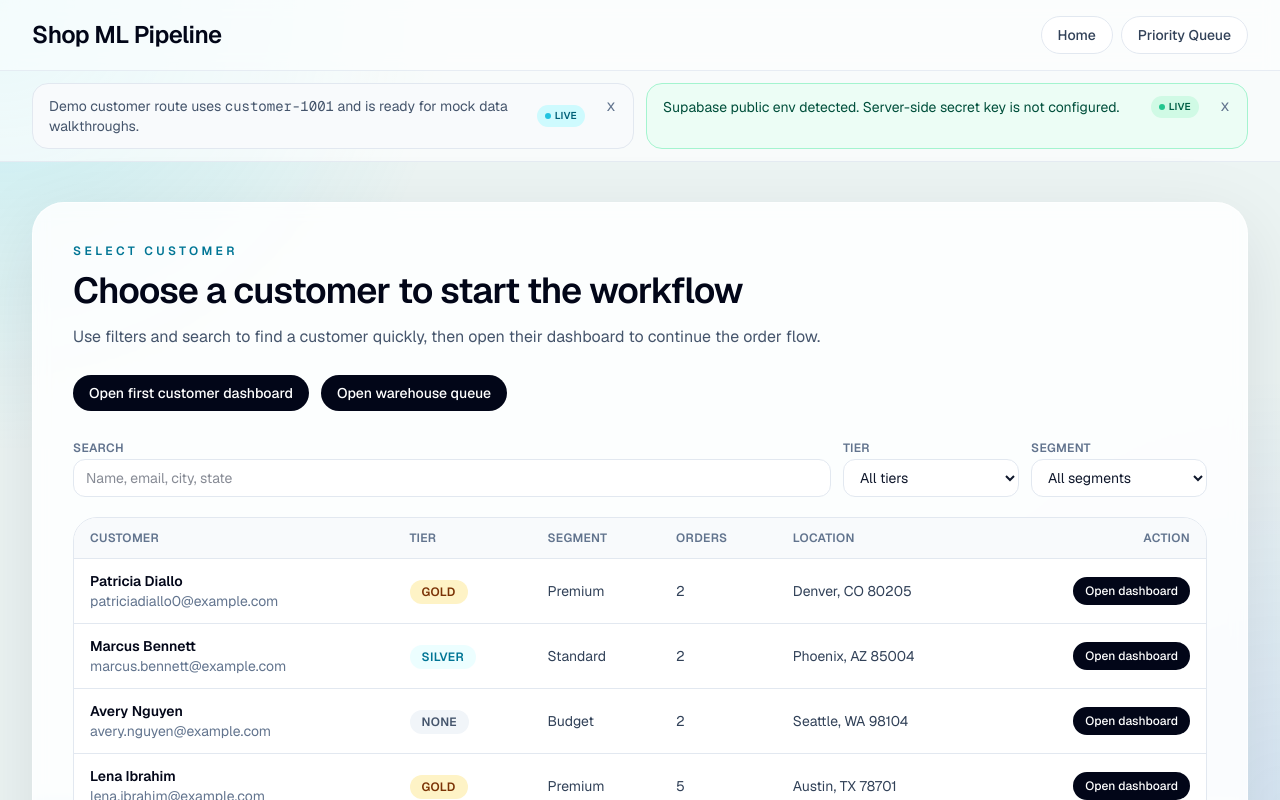
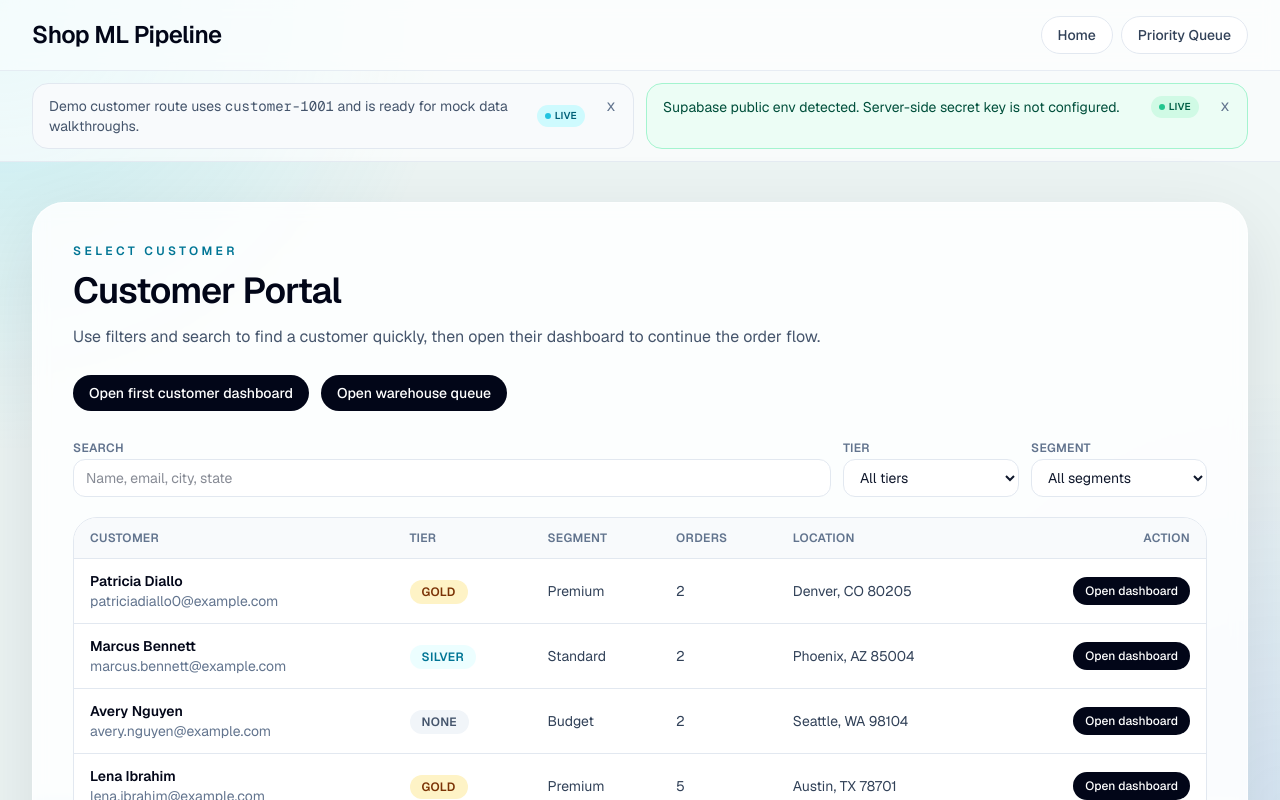
Before and after one commit to George-Ramsay/shop-ml-pipeline, a Next.js app: page / in a window 1280 px wide. Shown: the top 800 px of the page. Built offline with nearby package versions, Linux system fonts and the light colour scheme; no server answers.

Commit message:
Updated Second Header

```diff
--- a/app/page.tsx
+++ b/app/page.tsx
@@ -43,7 +43,7 @@ export default function Home() {
   return (
     <PageFrame
       eyebrow="Select Customer"
-      title="Choose a customer to start the workflow"
+      title="Customer Portal"
       description="Use filters and search to find a customer quickly, then open their dashboard to continue the order flow."
       actions={[
         {
```
